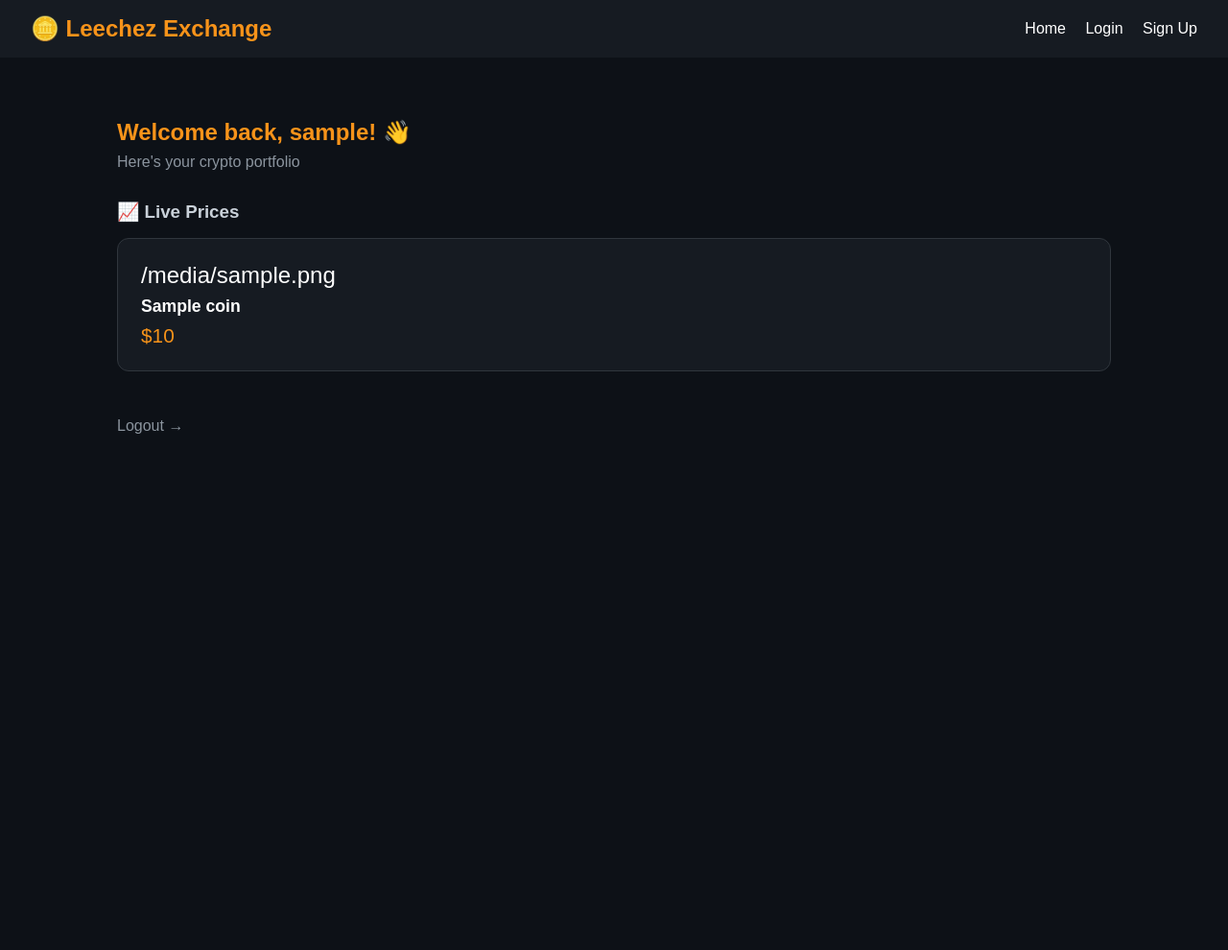
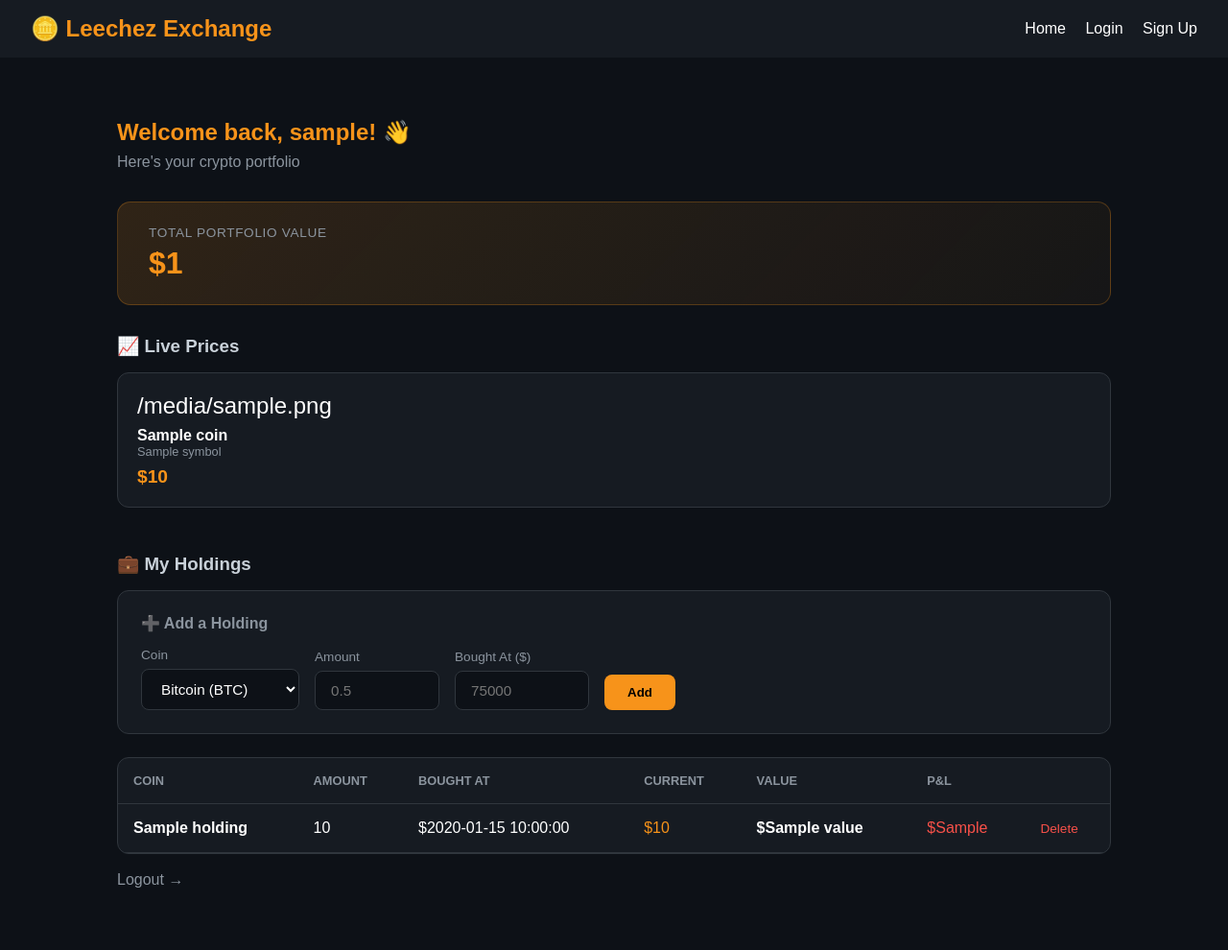
Before and after one commit to Leechez0x/Leechez-Exchange, a Flask app: template templates/dashboard.html in a window 1280 px wide. Shown: the whole page at 96% size. Before the commit the page ends 452 px from the top, so only its background shows below. Run offline with Flask 3, Linux system fonts and the light colour scheme; the template is opened without the code that fills it: most values are stand-ins (such as "Sample title", 1, 10 or a date in 2020).

Commit message:
Add holdings feature, nav fix, and password hashing

```diff
--- a/app.py
+++ b/app.py
@@ -1,4 +1,5 @@
 from flask import Flask, render_template, request, redirect, session
+from werkzeug.security import generate_password_hash, check_password_hash
 from pymongo import MongoClient
 from dotenv import load_dotenv
 import os
@@ -32,7 +33,7 @@ def signup():
             return render_template('signup.html', error='Email already registered!')
 
         #Save new users to MongoDB
-        users.insert_one({'name': name, 'email': email, 'password': password})
+        users.insert_one({'name': name, 'email': email, 'password': generate_password_hash(password)})
         return redirect('/login')
 
     return render_template('signup.html')
@@ -43,9 +44,10 @@ def login():
         email = request.form['email']
         password = request.form['password']
 
-        user = users.find_one({'email': email, 'password': password})
-        if user:
+        user = users.find_one({'email': email})
+        if user and check_password_hash(user['password'], password):
             session['user'] = user['name']
+            session['email'] = user['email']
             return redirect('/dashboard')
         else:
             return render_template('login.html', error='Wrong email or password!')
@@ -65,15 +67,66 @@ def dashboard():
     response = requests.get(url)
     data = response.json()
 
+    coin_map = {
+        'bitcoin':     {'name': 'Bitcoin',  'symbol': 'BTC', 'icon': '₿'},
+        'ethereum':    {'name': 'Ethereum', 'symbol': 'ETH', 'icon': 'Ξ'},
+        'solana':      {'name': 'Solana',   'symbol': 'SOL', 'icon': '◎'},
+        'binancecoin': {'name': 'BNB',      'symbol': 'BNB', 'icon': '🔶'},
+        'cardano':     {'name': 'Cardano',  'symbol': 'ADA', 'icon': '🔵'},
+    }
+
     prices = [
-        {'name': 'Bitcoin',  'icon': '₿',  'price': f"{data['bitcoin']['usd']:,}"},
-        {'name': 'Ethereum', 'icon': 'Ξ',  'price': f"{data['ethereum']['usd']:,}"},
-        {'name': 'Solana',   'icon': '◎',  'price': f"{data['solana']['usd']:,}"},
-        {'name': 'BNB',      'icon': '🔶', 'price': f"{data['binancecoin']['usd']:,}"},
-        {'name': 'Cardano',  'icon': '🔵', 'price': f"{data['cardano']['usd']:,}"},
+        {'name': coin_map[c]['name'], 'symbol': coin_map[c]['symbol'],
+         'icon': coin_map[c]['icon'], 'price': f"{data[c]['usd']:,}"}
+        for c in coin_map
     ]
+    # Load this user's holdings from MongoDB
+    user_holdings = list(db['holdings'].find({'email': session['email']}))
+    holdings_display = []
+    total_value = 0
 
-    return render_template('dashboard.html', username=session['user'], prices=prices)
+    for h in user_holdings:
+        current = data[h['coin']]['usd']
+        value = round(h['amount'] * current, 2)
+        pl = round((current - h['bought_at']) * h['amount'], 2)
+        total_value += value
+        holdings_display.append({
+            'id': str(h['_id']),
+            'coin_name': coin_map[h['coin']]['name'],
+            'amount': h['amount'],
+            'bought_at': h['bought_at'],
+            'current_price': f"{current:,}",
+            'value': f"{value:,}",
+            'pl': pl,
+        })
+
+    return render_template('dashboard.html',
+        username=session['user'],
+        prices=prices,
+        holdings=holdings_display,
+        total_value=f"{round(total_value, 2):,}"
+    )
+
+@app.route('/add_holding', methods=['POST'])
+def add_holding():
+    if 'user' not in session:
+        return redirect('/login')
+    coin = request.form['coin']
+    amount = float(request.form['amount'])
+    bought_at = float(request.form['bought_at'])
+    db['holdings'].insert_one({
+        'email': session['email'],
+        'coin': coin,
+        'amount': amount,
+        'bought_at': bought_at
+    })
+    return redirect('/dashboard')
+
+@app.route('/delete_holding/<id>')
+def delete_holding(id):
+    from bson import ObjectId
+    db['holdings'].delete_one({'_id': ObjectId(id)})
+    return redirect('/dashboard')
 
 @app.route('/logout')
 def logout():
--- a/templates/base.html
+++ b/templates/base.html
@@ -52,9 +52,14 @@
         <nav>
             <span class="logo">🪙 Leechez Exchange</span>
             <div>
-                <a href="/">Home</a>
-                <a href="/login">Login</a>
-                <a href="/signup">Sign Up</a>
+                {% if session['user'] %}
+                    <a href="/dashboard">Dashboard</a>
+                    <a href="/logout">Logout</a>
+                {% else %}
+                    <a href="/">Home</a>
+                    <a href="/login">Login</a>
+                    <a href="/signup">Sign Up</a>
+                {% endif %}
             </div>
         </nav>
 
--- a/templates/dashboard.html
+++ b/templates/dashboard.html
@@ -4,21 +4,91 @@
     <h2 style="color: #f7931a; margin-bottom: 0.5rem;">Welcome back, {{ username }}! 👋</h2>
     <p style="color: #8b949e; margin-bottom: 2rem;">Here's your crypto portfolio</p>
 
-    <!-- Live Prices Section -->
-    <div style="margin-bottom: 3rem;">
+    <!-- Total Portfolio Value -->
+    <div style="background: linear-gradient(135deg, rgba(247,147,26,0.15), rgba(247,147,26,0.04)); border: 1px solid rgba(247,147,26,0.25); border-radius: 14px; padding: 1.5rem 2rem; margin-bottom: 2rem;">
+        <div style="color: #8b949e; font-size: 0.85rem; text-transform: uppercase; letter-spacing: 0.05em; margin-bottom: 0.4rem;">Total Portfolio Value</div>
+        <div style="font-size: 2rem; font-weight: 700; color: #f7931a;">${{ total_value }}</div>
+    </div>
+
+    <!-- Live Prices -->
     <h3 style="margin-bottom: 1rem; color: #c9d1d9;">📈 Live Prices</h3>
-        <div style="display: grid; grid-template-columns: repeat(auto-fit, minmax(200px, 1fr)); gap: 1rem;">
+    <div style="display: grid; grid-template-columns: repeat(auto-fit, minmax(190px, 1fr)); gap: 1rem; margin-bottom: 3rem;">
         {% for coin in prices %}
-            <div style="background: #161b22; border: 1px solid #30363d; border-radius: 12px; padding: 1.5rem;">
+        <div style="background: #161b22; border: 1px solid #30363d; border-radius: 12px; padding: 1.25rem;">
             <div style="font-size: 1.5rem; margin-bottom: 0.5rem;">{{ coin.icon }}</div>
-                <div style="font-weight: bold; font-size: 1.1rem;">{{ coin.name }}</div>
-                <div style="color: #f7931a; font-size: 1.3rem; margin-top: 0.5rem;">${{ coin.price }}</div>
+            <div style="font-weight: bold;">{{ coin.name }}</div>
+            <div style="color: #8b949e; font-size: 0.8rem; margin-bottom: 0.5rem;">{{ coin.symbol }}</div>
+            <div style="color: #f7931a; font-size: 1.2rem; font-weight: 600;">${{ coin.price }}</div>
         </div>
         {% endfor %}
     </div>
+
+    <!-- Add Holding -->
+    <h3 style="margin-bottom: 1rem; color: #c9d1d9;">💼 My Holdings</h3>
+    <div style="background: #161b22; border: 1px solid #30363d; border-radius: 12px; padding: 1.5rem; margin-bottom: 1.5rem;">
+        <h4 style="margin-bottom: 1rem; color: #8b949e;">➕ Add a Holding</h4>
+        <form method="POST" action="/add_holding" style="display: flex; gap: 1rem; flex-wrap: wrap; align-items: flex-end;">
+            <div>
+                <label style="display: block; color: #8b949e; font-size: 0.85rem; margin-bottom: 0.4rem;">Coin</label>
+                <select name="coin" style="padding: 0.7rem 1rem; background: #0d1117; border: 1px solid #30363d; color: white; border-radius: 8px; font-size: 0.95rem;">
+                    <option value="bitcoin">Bitcoin (BTC)</option>
+                    <option value="ethereum">Ethereum (ETH)</option>
+                    <option value="solana">Solana (SOL)</option>
+                    <option value="binancecoin">BNB (BNB)</option>
+                    <option value="cardano">Cardano (ADA)</option>
+                </select>
+            </div>
+            <div>
+                <label style="display: block; color: #8b949e; font-size: 0.85rem; margin-bottom: 0.4rem;">Amount</label>
+                <input type="number" name="amount" step="any" placeholder="0.5" required style="padding: 0.7rem 1rem; background: #0d1117; border: 1px solid #30363d; color: white; border-radius: 8px; font-size: 0.95rem; width: 130px;">
+            </div>
+            <div>
+                <label style="display: block; color: #8b949e; font-size: 0.85rem; margin-bottom: 0.4rem;">Bought At ($)</label>
+                <input type="number" name="bought_at" step="any" placeholder="75000" required style="padding: 0.7rem 1rem; background: #0d1117; border: 1px solid #30363d; color: white; border-radius: 8px; font-size: 0.95rem; width: 140px;">
+            </div>
+            <button type="submit" style="padding: 0.7rem 1.5rem; background: #f7931a; color: #000; border: none; border-radius: 8px; font-weight: 700; cursor: pointer;">Add</button>
+        </form>
     </div>
 
-    <!-- Logout -->
+    <!-- Holdings Table -->
+    {% if holdings %}
+    <div style="background: #161b22; border: 1px solid #30363d; border-radius: 12px; overflow: auto;">
+        <table style="width: 100%; border-collapse: collapse;">
+            <thead>
+                <tr style="border-bottom: 1px solid #30363d;">
+                    <th style="text-align: left; padding: 1rem; color: #8b949e; font-size: 0.8rem; text-transform: uppercase;">Coin</th>
+                    <th style="text-align: left; padding: 1rem; color: #8b949e; font-size: 0.8rem; text-transform: uppercase;">Amount</th>
+                    <th style="text-align: left; padding: 1rem; color: #8b949e; font-size: 0.8rem; text-transform: uppercase;">Bought At</th>
+                    <th style="text-align: left; padding: 1rem; color: #8b949e; font-size: 0.8rem; text-transform: uppercase;">Current</th>
+                    <th style="text-align: left; padding: 1rem; color: #8b949e; font-size: 0.8rem; text-transform: uppercase;">Value</th>
+                    <th style="text-align: left; padding: 1rem; color: #8b949e; font-size: 0.8rem; text-transform: uppercase;">P&L</th>
+                    <th style="padding: 1rem;"></th>
+                </tr>
+            </thead>
+            <tbody>
+                {% for h in holdings %}
+                <tr style="border-bottom: 1px solid #30363d;">
+                    <td style="padding: 1rem; font-weight: 600;">{{ h.coin_name }}</td>
+                    <td style="padding: 1rem;">{{ h.amount }}</td>
+                    <td style="padding: 1rem;">${{ h.bought_at }}</td>
+                    <td style="padding: 1rem; color: #f7931a;">${{ h.current_price }}</td>
+                    <td style="padding: 1rem; font-weight: 600;">${{ h.value }}</td>
+                    <td style="padding: 1rem; color: {{ '#3fb950' if h.pl >= 0 else '#f85149' }};">
+                        {{ '+' if h.pl >= 0 else '' }}${{ h.pl }}
+                    </td>
+                    <td style="padding: 1rem;">
+                        <a href="/delete_holding/{{ h.id }}" style="color: #f85149; font-size: 0.85rem; text-decoration: none;">Delete</a>
+                    </td>
+                </tr>
+                {% endfor %}
+            </tbody>
+        </table>
+    </div>
+    {% else %}
+    <p style="color: #8b949e; text-align: center; padding: 2rem;">No holdings yet. Add your first coin above!</p>
+    {% endif %}
+
+    <br>
     <a href="/logout" style="color: #8b949e; text-decoration: none;">Logout →</a>
 </div>
 {% endblock %}
```
Lines whose indentation alone changed are shown as unchanged.
